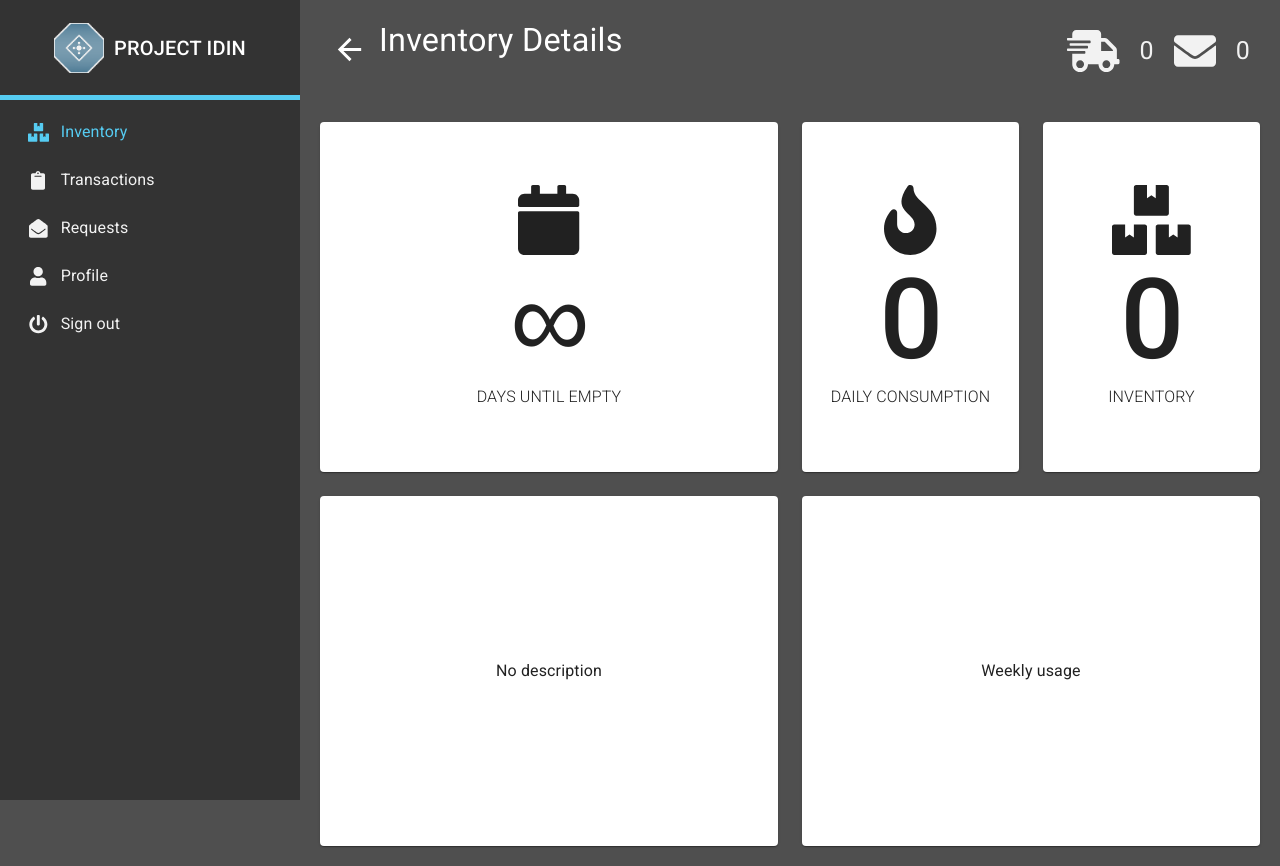
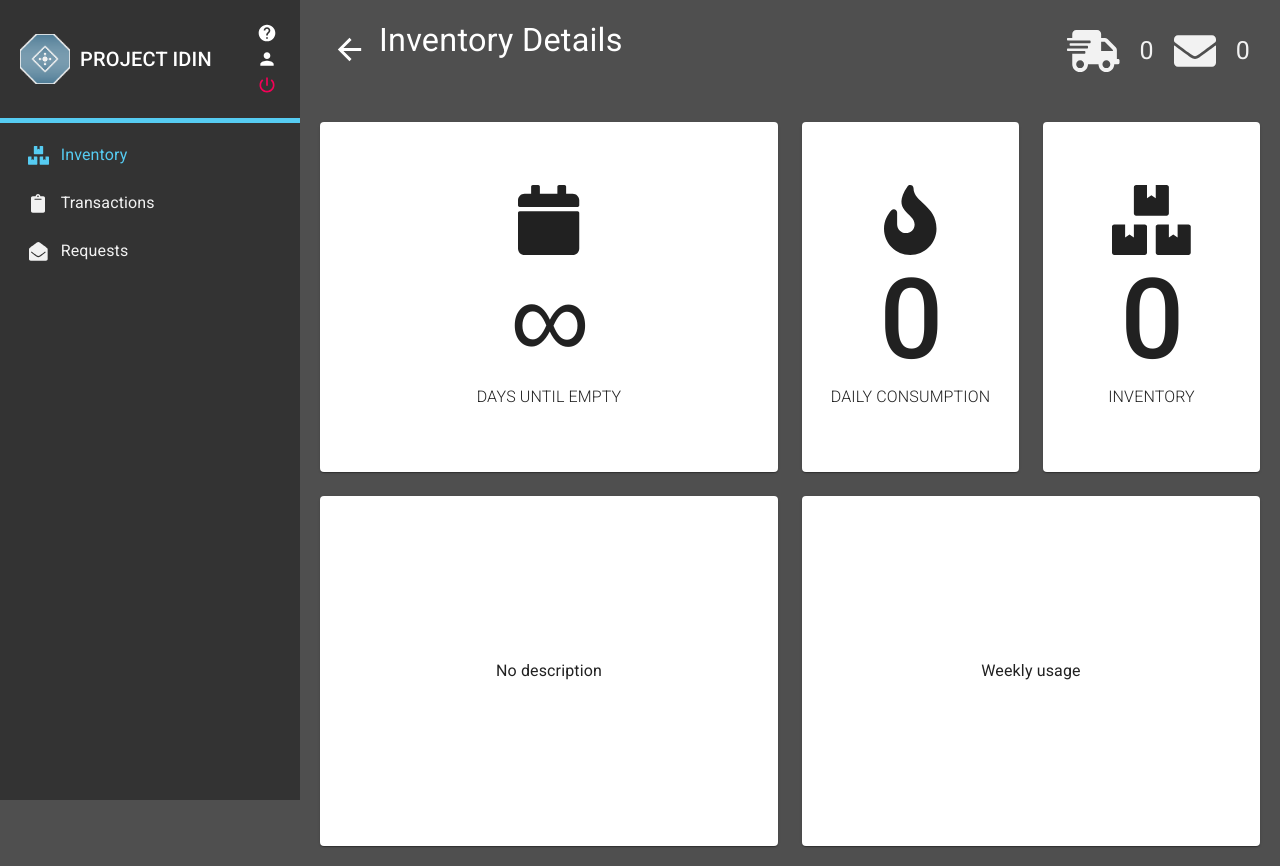
Before and after one commit to chrisrabe/project-idin, a React (Create React App) app in the folder idin-client/: page /inventory/1 in a window 1280 px wide. Built offline with nearby package versions, Linux system fonts and the light colour scheme; no server answers.

Commit message:
moved icons to header

```diff
--- a/idin-client/src/components/common/Navigation/NavItem/index.jsx
+++ b/idin-client/src/components/common/Navigation/NavItem/index.jsx
@@ -15,20 +15,15 @@ const StyledIcon = styled(({ isSelected, ...rest }) => <FontAwesomeIcon {...rest
 
 const NavItem = (props) => {
   const {
-    route, label, icon, onClick,
+    route, label, icon,
   } = props;
   const { pathname } = useLocation();
   const history = useHistory();
   const isSelected = pathname.includes(route) && route !== '/';
 
   const handleClick = useCallback(() => {
-    if (!onClick) {
-      history.push(route);
-    } else {
-      onClick();
-      history.push(route);
-    }
-  }, [onClick, route, history]);
+    history.push(route);
+  }, [route, history]);
 
   return (
     <ListItem button onClick={handleClick}>
@@ -48,7 +43,6 @@ NavItem.propTypes = {
   route: PropTypes.string.isRequired,
   label: PropTypes.string.isRequired,
   icon: PropTypes.any.isRequired,
-  onClick: PropTypes.func,
 };
 
 export default NavItem;
--- a/idin-client/src/components/common/Navigation/NavLogo/index.jsx
+++ b/idin-client/src/components/common/Navigation/NavLogo/index.jsx
@@ -1,21 +1,21 @@
-import React from 'react';
+import React, { useCallback } from 'react';
+import PropTypes from 'prop-types';
+import { useHistory, useLocation } from 'react-router-dom';
 import styled from 'styled-components';
 import idinLogo from 'assets/img/idin-logo.png';
 import Typography from '@material-ui/core/Typography';
+import { Grid, IconButton } from '@material-ui/core';
+import { Person, Help, PowerSettingsNew } from '@material-ui/icons';
 
 const IDINLogo = styled.img`
   width: 50px;
   height: 50px;
 `;
 
-const LogoContainer = styled.div`
-  display: flex;
-  flex-direction: row;
-  height: 100px;
-  align-items: center;
-  justify-content: center;
+const LogoContainer = styled(Grid)`
   width: 100%;
   border-bottom: 5px solid #56CCF2;
+  padding: 20px;
 `;
 
 const TextContainer = styled.div`
@@ -31,13 +31,64 @@ const StyledText = styled(Typography)`
   font-weight: 500;
 `;
 
-const NavLogo = () => (
-  <LogoContainer>
+const StyledIconButton = styled(({ isSelected, ...rest }) => <IconButton {...rest} />)`
+  color: ${(props) => (props.isSelected ? '#56CCF2' : 'white')};
+`;
+
+const NavLogo = (props) => {
+  const { onSignOut } = props;
+  const history = useHistory();
+  const { pathname } = useLocation();
+
+  const handleSignOut = useCallback(() => {
+    onSignOut();
+    history.push('/');
+  }, [onSignOut]);
+
+  const handleProfile = useCallback(() => {
+    history.push('/profile');
+  }, [history]);
+
+  return (
+    <LogoContainer container direction="row" alignItems="center">
+      <Grid item xs={10} container direction="row">
         <IDINLogo src={idinLogo} />
         <TextContainer>
           <StyledText variant="body1">PROJECT IDIN</StyledText>
         </TextContainer>
+      </Grid>
+      <Grid item container direction="column" xs={2} alignItems="flex-end">
+        <Grid item>
+          <StyledIconButton
+            size="small"
+            color="primary"
+            isSelected={pathname === '/about'}
+          >
+            <Help fontSize="small" />
+          </StyledIconButton>
+        </Grid>
+        <Grid item>
+          <StyledIconButton
+            size="small"
+            color="primary"
+            onClick={handleProfile}
+            isSelected={pathname === '/profile'}
+          >
+            <Person fontSize="small" />
+          </StyledIconButton>
+        </Grid>
+        <Grid item>
+          <IconButton size="small" onClick={handleSignOut}>
+            <PowerSettingsNew fontSize="small" color="secondary" />
+          </IconButton>
+        </Grid>
+      </Grid>
     </LogoContainer>
   );
+};
+
+NavLogo.propTypes = {
+  onSignOut: PropTypes.func.isRequired,
+};
 
 export default NavLogo;
--- a/idin-client/src/components/common/Navigation/index.jsx
+++ b/idin-client/src/components/common/Navigation/index.jsx
@@ -2,7 +2,10 @@ import React, { useCallback } from 'react';
 import styled from 'styled-components';
 import { List } from '@material-ui/core';
 import {
-  faBoxes, faClipboard, faEnvelopeOpen, faUser, faPowerOff,
+  faBoxes,
+  faClipboard,
+  faEnvelopeOpen,
+  faPowerOff,
 } from '@fortawesome/free-solid-svg-icons';
 import NavLogo from './NavLogo';
 import NavItem from './NavItem';
@@ -24,13 +27,11 @@ const Navigation = (props) => {
 
   return (
     <MainContainer>
-      <NavLogo />
+      <NavLogo onSignOut={handleSignOut} />
       <List component="nav">
         <NavItem route="/inventory" label="Inventory" icon={faBoxes} />
         <NavItem route="/transaction" label="Transactions" icon={faClipboard} />
         <NavItem route="/request" label="Requests" icon={faEnvelopeOpen} />
-        <NavItem route="/profile" label="Profile" icon={faUser} />
-        <NavItem route="/" label="Sign out" icon={faPowerOff} onClick={handleSignOut} />
       </List>
     </MainContainer>
   );
```
Lines whose indentation alone changed are shown as unchanged.
